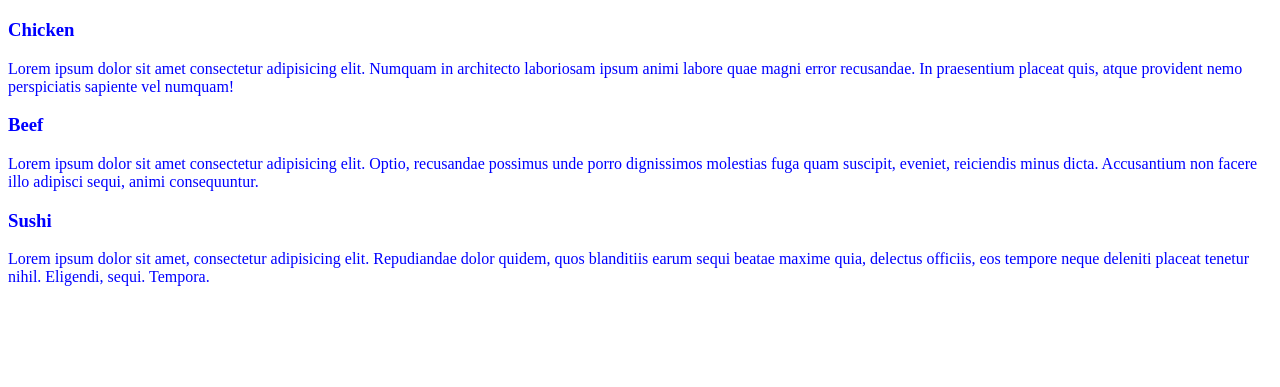
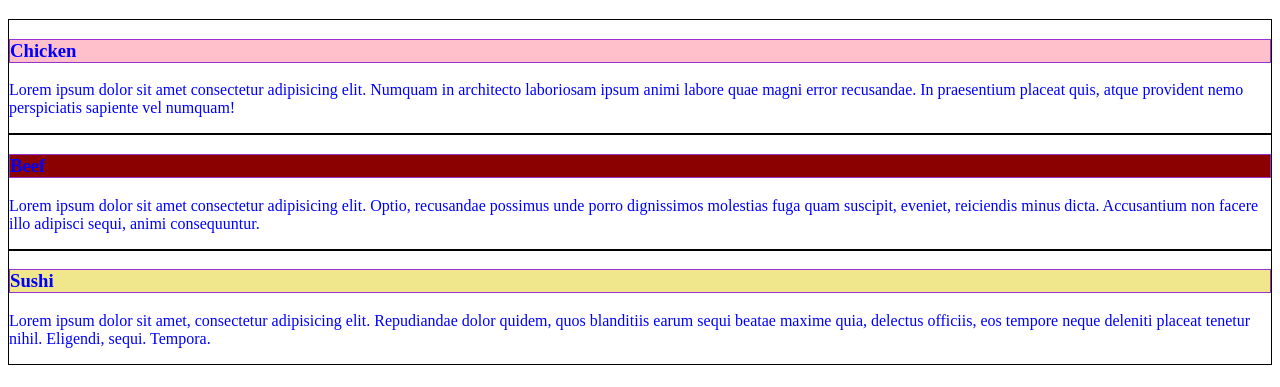
Before and after one commit to meztai/coursera-test, a plain HTML site: page module2-solution/index.html in a window 1280 px wide. Shown: the part 61-448 px from the top of the page. Drawn offline with Linux system fonts and the light colour scheme.

Commit message:
changed colors

```diff
--- a/module2-solution/css/module2.css
+++ b/module2-solution/css/module2.css
@@ -1,8 +1,26 @@
 div{
     color: blue;
-
+    border-style: solid;
+    border-color:black;
+    border-width: 1px;
 }
 
-h3 {
-    border: 1px;
+
+
+h3{
+    border-style: solid;
+    border-width: 1px;
+    border-color:darkorchid
 }
+
+.chicken{
+    background-color: pink;
+}
+
+.beef{
+    background-color:darkred;
+}
+
+.sushi{
+    background-color: khaki;
+}
--- a/module2-solution/index.html
+++ b/module2-solution/index.html
@@ -6,16 +6,16 @@
         <body>
             <h1>Our Menu</h1>
 
-            <div class="chicken">
-                <h3>Chicken</h3>
+            <div>
+                <h3 class="chicken">Chicken</h3>
                 <p> Lorem ipsum dolor sit amet consectetur adipisicing elit. Numquam in architecto laboriosam ipsum animi labore quae magni error recusandae. In praesentium placeat quis, atque provident nemo perspiciatis sapiente vel numquam!</p>
             </div>
-            <div class="beef">
-                <h3>Beef</h3>
+            <div>
+                <h3 class="beef">Beef</h3>
                 <p>Lorem ipsum dolor sit amet consectetur adipisicing elit. Optio, recusandae possimus unde porro dignissimos molestias fuga quam suscipit, eveniet, reiciendis minus dicta. Accusantium non facere illo adipisci sequi, animi consequuntur.</p>
             </div>
-            <div class="sushi">
-                <h3>Sushi</h3>
+            <div>
+                <h3 class="sushi">Sushi</h3>
                 <p>Lorem ipsum dolor sit amet, consectetur adipisicing elit. Repudiandae dolor quidem, quos blanditiis earum sequi beatae maxime quia, delectus officiis, eos tempore neque deleniti placeat tenetur nihil. Eligendi, sequi. Tempora.</p>
             </div>
         </body>
```
Also changed, not shown: 1 other file.
